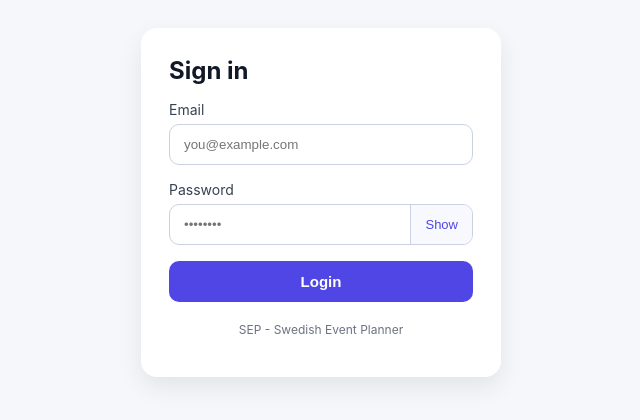
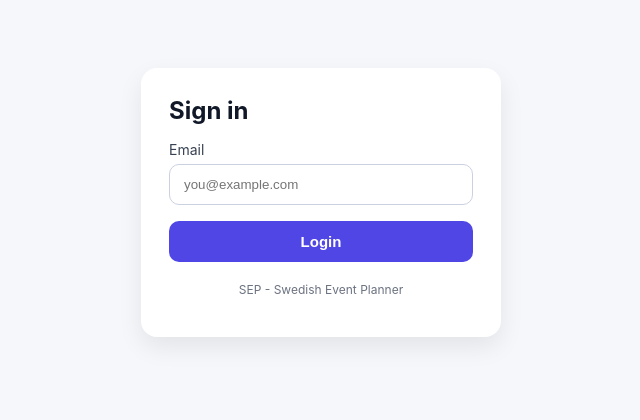
Before and after one commit to ghazalrb98/SEP-front-end, a React (Create React App) app: page / in a window 1280 px wide. Shown: the part 198-618 px from the top of the page, without its empty margins (319-959 px from the left). Built offline with nearby package versions, Linux system fonts and the light colour scheme.

Commit message:
refactored login to just get email, added token for authorization

```diff
--- a/src/Welcome.js
+++ b/src/Welcome.js
@@ -14,6 +14,7 @@ export function Welcome() {
   if (!user) return <Navigate to="/" replace />;
 
   function handleLogOut() {
+    sessionStorage.removeItem("token");
     sessionStorage.removeItem("user");
     navigate("/", { replace: true });
   }
--- a/src/login.js
+++ b/src/login.js
@@ -5,37 +5,26 @@ import { useNavigate } from "react-router-dom";
 export function Login() {
   const navigate = useNavigate();
 
-  const [form, setForm] = useState({ email: "", password: "" });
-  const [showPw, setShowPw] = useState(false);
-  const [errors, setErrors] = useState({});
+  const [email, setEmail] = useState("");
+  const [error, setError] = useState("");
   const [message, setMessage] = useState("");
   const [loading, setLoading] = useState(false);
 
-  function validate() {
-    const e = {};
-    if (!form.email) e.email = "Email is required";
-    else if (!/^[^\s@]+@[^\s@]+\.[^\s@]+$/.test(form.email))
-      e.email = "Enter a valid email";
-    if (!form.password) e.password = "Password is required";
-    else if (form.password.length < 6) e.password = "Min 6 characters";
-    setErrors(e);
-    return Object.keys(e).length === 0;
+  function validateEmail(email) {
+    if (!email) return "Email is Required";
+    if (!/^[^\s@]+@[^\s@]+\.[^\s@]+$/.test(email))
+      return "Enter a valid email.";
+    return "";
   }
 
-  function handleChange(ev) {
-    setForm((f) => ({ ...f, [ev.target.name]: ev.target.value }));
+  async function handleSubmit(ev) {
+    ev.preventDefault();
     setMessage("");
-  }
+    setError("");
 
-  function handleSubmit(ev) {
-    ev.preventDefault();
+    const emailValidationError = validateEmail(email);
+    if (emailValidationError) return setError(emailValidationError);
 
-    if (!validate()) return;
-
-    handleLogin();
-  }
-
-  async function handleLogin() {
     setLoading(true);
 
     try {
@@ -46,18 +35,30 @@ export function Login() {
       if (!res.ok) throw Error("Could not connect the server");
 
       const users = await res.json();
-      const user = users.find((u) => u.email === form.email.trim());
+      const user = users.find((u) => u.email === email.trim());
 
-      if (user) {
-        setMessage(`Welcome ${user.name || "back"}!`);
+      if (!user) throw Error("Couldn't find any user with this email.");
 
-        sessionStorage.setItem("user", JSON.stringify(user));
-        navigate("/welcome", { state: { user } });
-      } else {
-        throw Error("No account found with that email.");
-      }
+      const userLoginRes = await fetch(`/login?userId=${user.id}`, {
+        method: "POST",
+      });
+
+      if (!userLoginRes.ok) throw Error("Couldn't login. Try again later");
+
+      const data = await userLoginRes.json();
+      localStorage.setItem("token", data.token);
+      localStorage.setItem(
+        "user",
+        JSON.stringify({
+          name: user.name,
+          role: user.role,
+        })
+      );
+
+      setMessage(`Welcome ${user.name || "back"}!`);
+      navigate("/welcome", { state: { user } });
     } catch (err) {
-      setErrors({ form: err.message });
+      setError(err.message);
     } finally {
       setLoading(false);
     }
@@ -69,55 +70,23 @@ export function Login() {
         <h1 className={styles.title}>Sign in</h1>
 
         {message && <div className={styles.success}>{message}</div>}
-        {errors.form && <div className={styles.error}>{errors.form}</div>}
+        {error && <div className={styles.error}>{error}</div>}
 
         <label className={styles.label}>
           Email
           <input
             className={styles.input}
             type="email"
-            name="email"
-            value={form.email}
-            onChange={handleChange}
-            onBlur={validate}
+            value={email}
+            onChange={(e) => setEmail(e.target.value)}
+            placeholder="you@example.com"
             autoComplete="email"
-            placeholder="you@example.com"
             required
           />
-          {errors.email && (
-            <span className={styles.errorText}>{errors.email}</span>
-          )}
-        </label>
-
-        <label className={styles.label}>
-          Password
-          <div className={styles.passwordWrapper}>
-            <input
-              className={styles.passwordInput}
-              type={showPw ? "text" : "password"}
-              name="password"
-              value={form.password}
-              onChange={handleChange}
-              onBlur={validate}
-              autoComplete="current-password"
-              placeholder="••••••••"
-              required
-            />
-            <button
-              type="button"
-              onClick={() => setShowPw((v) => !v)}
-              className={styles.showBtn}
-            >
-              {showPw ? "Hide" : "Show"}
-            </button>
-          </div>
-          {errors.password && (
-            <span className={styles.errorText}>{errors.password}</span>
-          )}
         </label>
 
         <button type="submit" className={styles.button} disabled={loading}>
-          {loading ? "Checking..." : "Login"}
+          {loading ? "Logging in..." : "Login"}
         </button>
 
         <p className={styles.helper}>SEP - Swedish Event Planner</p>
```
